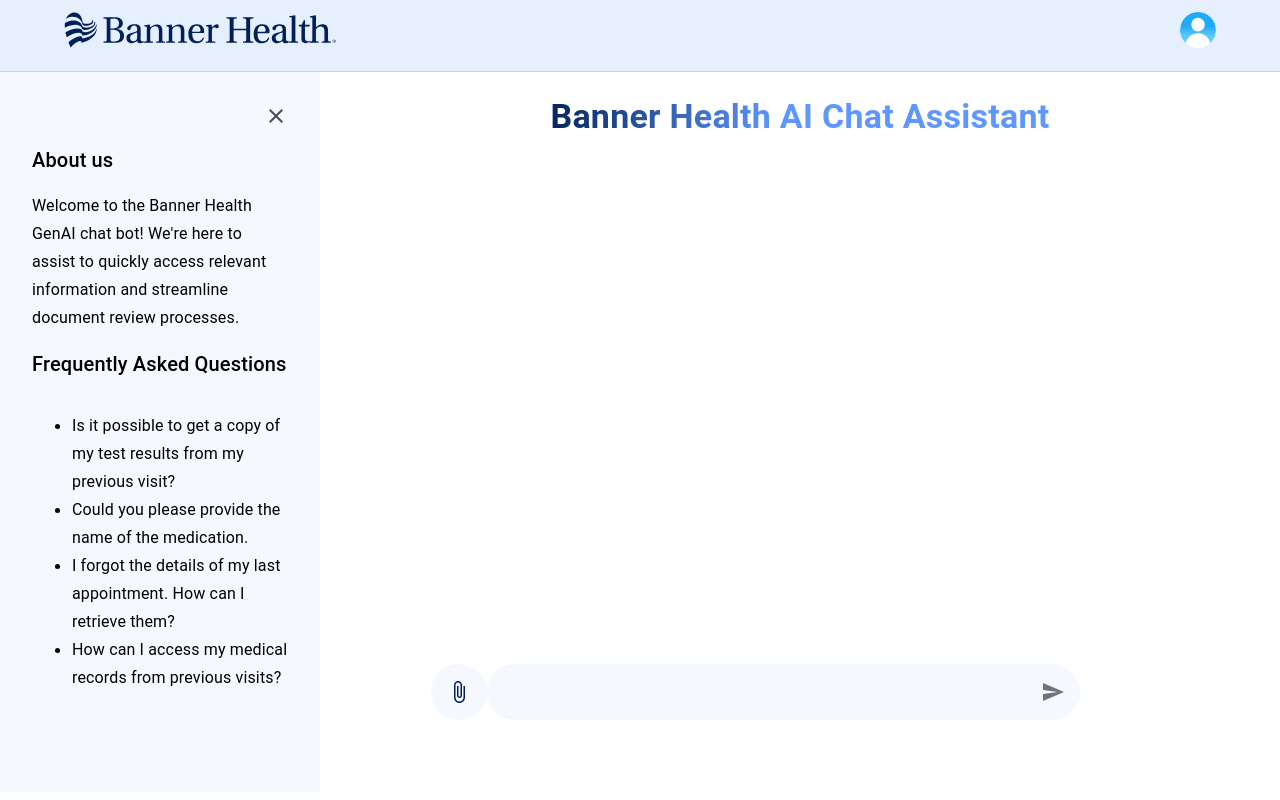
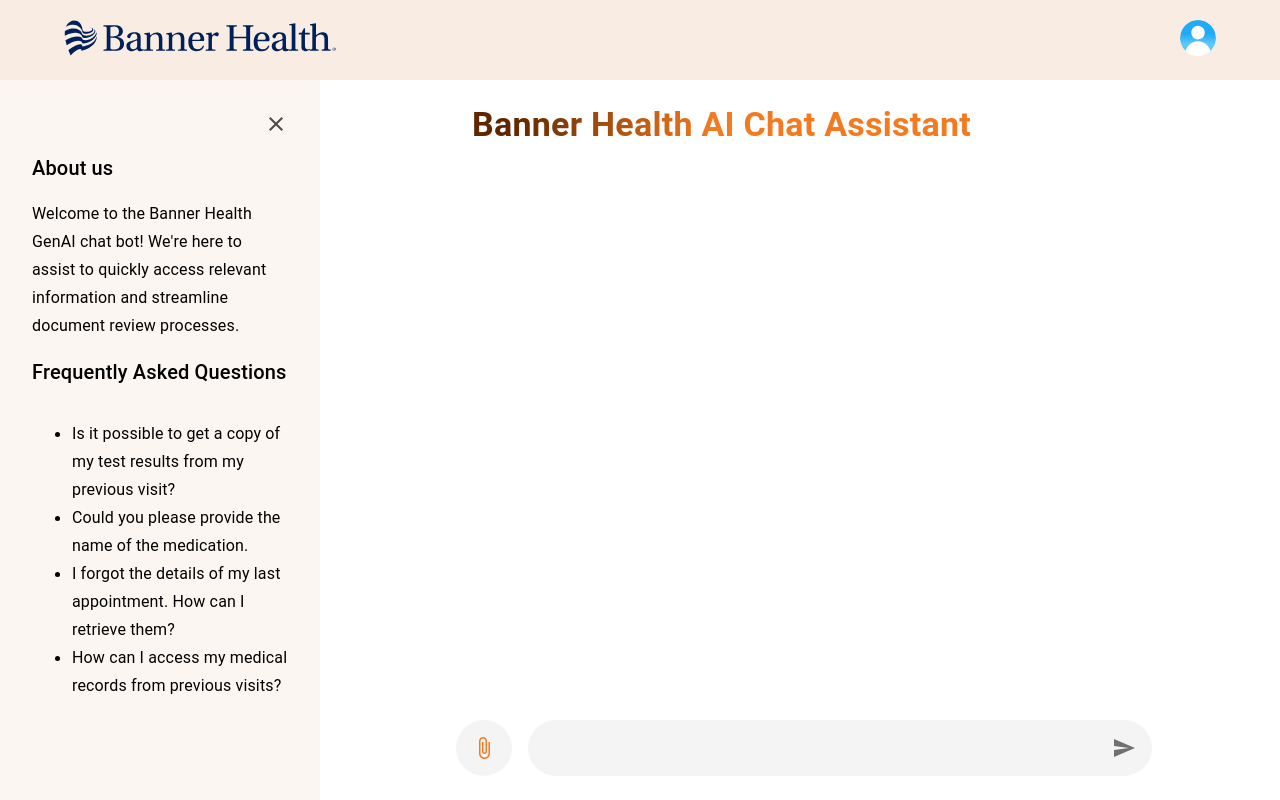
Before and after one commit to aiguru10/ChatbotTemplate, a React (Create React App) app in the folder frontend/: page / in a window 1280 px wide. Built offline with nearby package versions, Linux system fonts and the light colour scheme.

Commit message:
Theme, allow attachment constants added, fixed the chat height issue

```diff
--- a/frontend/src/App.js
+++ b/frontend/src/App.js
@@ -1,5 +1,4 @@
 import React, { useState } from "react";
-import "./styles.js";
 import theme from "./theme"; // Import your theme
 import { ThemeProvider } from "@mui/material/styles"; // Import ThemeProvider
 
@@ -8,7 +7,6 @@ import AppHeader from "./Components/AppHeader";
 import LeftNav from "./Components/LeftNav";
 import ChatHeader from "./Components/ChatHeader";
 import ChatBody from "./Components/ChatBody";
-import Logo from "./Assets/Logo.svg";
 
 function App() {
   const [showLeftNav, setLeftNav] = useState(true);
@@ -21,17 +19,36 @@ function App() {
             <AppHeader />
           </Grid>
           <Grid item container direction="row" justifyContent="flex-start" alignItems="stretch" className="appFixedHeight100">
-            <Grid item xs={showLeftNav ? 3 : 0.5} sx={{ backgroundColor: (theme) => theme.palette.background.default }}>
+            <Grid item xs={showLeftNav ? 3 : 0.5} sx={{ backgroundColor: (theme) => theme.palette.background.chatLeftPanel }}>
               <LeftNav showLeftNav={showLeftNav} setLeftNav={setLeftNav} />
             </Grid>
-            <Grid container item xs={showLeftNav ? 9 : 11.5} direction="column" justifyContent="flex-start" alignItems="stretch" className="appWidth100 appHeight100" sx={{ padding: "1.5rem" }}>
+            <Grid
+              container
+              item
+              xs={showLeftNav ? 9 : 11.5}
+              direction="column"
+              justifyContent="flex-start"
+              alignItems="stretch"
+              className="appHeight100"
+              sx={{
+                padding: { xs: "1.5rem", md: "1.5rem 5%", lg: "1.5rem 10%", xl: "1.5rem 10%" },
+                backgroundColor: (theme) => theme.palette.background.chatBody,
+              }}
+            >
               <Grid item>
                 <ChatHeader />
               </Grid>
-              <Grid container item direction="row" alignItems="flex-end" sx={{height: "calc(100% - 2.625rem)"}}>
-                <Grid  className="appHeight100" item xs={10} md={10}>
-                  <ChatBody />
-                </Grid>
+              <Grid
+                container
+                item
+                direction="row"
+                justifyContent={"center"}
+                alignItems="flex-end"
+                sx={{
+                  height: { xs: "calc(100% - 2.625rem)", md: "calc(100% - 2.625rem)", lg: "calc(100% - 2.625rem)", xl: "calc(100% - 2.625rem)" },
+                }}
+              >
+                <ChatBody />
               </Grid>
             </Grid>
           </Grid>
--- a/frontend/src/Components/AppHeader.jsx
+++ b/frontend/src/Components/AppHeader.jsx
@@ -6,7 +6,7 @@ import { Grid, AppBar } from "@mui/material";
 
 function AppHeader() {
   return (
-    <AppBar position="static" sx={{ backgroundColor: (theme) => theme.palette.primary[70], height: "5rem", boxShadow: "none", borderBottom: (theme) => `1px solid ${theme.palette.primary[50]}` }}>
+    <AppBar position="static" sx={{ backgroundColor: (theme) => theme.palette.background.header, height: "5rem", boxShadow: "none", borderBottom: (theme) => `1px solid ${theme.palette.primary[50]}` }}>
       <Grid container direction="row" justifyContent="space-between" alignItems="center" sx={{ padding: "0 4rem" }} className="appHeight100">
         <Grid item>
           <img src={Logo} alt={`${APP_NAME} Logo`} height={36} />
--- a/frontend/src/Components/Attachment.jsx
+++ b/frontend/src/Components/Attachment.jsx
@@ -2,7 +2,7 @@ import React, { useState } from "react";
 import { Grid, Button, CircularProgress } from "@mui/material";
 import AttachFileIcon from "@mui/icons-material/AttachFile";
 import axios from "axios";
-import { chat_API } from "../utilities/constants";
+import { CHAT_API } from "../utilities/constants";
 
 function Attachment({ onFileUploadComplete }) {
   const [uploading, setUploading] = useState(false);
@@ -19,7 +19,7 @@ function Attachment({ onFileUploadComplete }) {
     setUploadStatus("");
 
     try {
-      const response = await axios.post(chat_API, formData);
+      const response = await axios.post(CHAT_API, formData);
       console.log(JSON.stringify(response.data));
       setUploadStatus("File uploaded successfully!");
       onFileUploadComplete(file, "File page limit check succeeded.");
@@ -28,7 +28,7 @@ function Attachment({ onFileUploadComplete }) {
       if (error.response && error.response.status === 413) {
         setUploadStatus("Error: Payload Too Large");
         onFileUploadComplete(file, "File size limit exceeded.");
-      } else if (error.code === 'ERR_NETWORK') {
+      } else if (error.code === "ERR_NETWORK") {
         setUploadStatus("Network Error");
         onFileUploadComplete(file, "Network Error. Please try again later.");
       } else {
--- a/frontend/src/Components/ChatBody.jsx
+++ b/frontend/src/Components/ChatBody.jsx
@@ -1,11 +1,12 @@
 import React, { useState, useRef, useEffect } from "react";
-import { Container, Grid, Avatar, Typography } from "@mui/material";
+import { Grid, Avatar, Typography, Box } from "@mui/material";
 import Attachment from "./Attachment";
 import ChatInput from "./ChatInput";
 import BotFileCheckReply from "./BotFileCheckReply";
 import UserAvatar from "../Assets/UserAvatar.svg";
 import StreamingResponse from "./StreamingResponse"; // Import StreamingResponse component
 import createMessageBlock from "../utilities/createMessageBlock";
+import { ALLOW_FILE_UPLOAD } from "../utilities/constants";
 
 function ChatBody() {
   const [messageList, setMessageList] = useState([]);
@@ -29,81 +30,37 @@ function ChatBody() {
   };
 
   const handleFileUploadComplete = (file, fileStatus) => {
-    const newMessageBlock = createMessageBlock(
-      `File uploaded: ${file.name}`,
-      "USER",
-      "FILE",
-      "SENT",
-      file.name,
-      fileStatus
-    );
+    const newMessageBlock = createMessageBlock(`File uploaded: ${file.name}`, "USER", "FILE", "SENT", file.name, fileStatus);
     setMessageList((prevList) => [...prevList, newMessageBlock]);
 
     setTimeout(() => {
-      const botMessageBlock = createMessageBlock(
-        fileStatus === "File page limit check succeeded."
-          ? "Checking file size."
-          : fileStatus === "File size limit exceeded."
-          ? "File size limit exceeded. Please upload a smaller file."
-          : "Network Error. Please try again later.",
-        "BOT",
-        "FILE",
-        "RECEIVED",
-        file.name,
-        fileStatus
-      );
+      const botMessageBlock = createMessageBlock(fileStatus === "File page limit check succeeded." ? "Checking file size." : fileStatus === "File size limit exceeded." ? "File size limit exceeded. Please upload a smaller file." : "Network Error. Please try again later.", "BOT", "FILE", "RECEIVED", file.name, fileStatus);
       setMessageList((prevList) => [...prevList, botMessageBlock]);
     }, 1000); // Simulate processing time
   };
 
   return (
-    <Container maxWidth="md" className="appHeight100">
-      <Grid container spacing={2} justifyContent={"space-between"} className="appHeight100" sx={{mt:4}}>
-        <Grid
-          container
-          spacing={3}
-          direction="row"
-          // justifyContent="flex-end"
-          // alignItems="stretch"
-          item
-          xs={12}
-          className="chatScrollContainer"
-        >
+    <>
+      <Box display="flex" flexDirection="column" justifyContent="space-between" className="appHeight100 appWidth100">
+        <Box flex={1} overflow="auto" className="chatScrollContainer">
           {messageList.map((msg, index) => (
-            <Grid item xs={12} key={index}>
-              {msg.sentBy === "USER" ? (
-                <UserReply message={msg.message} />
-              ) : msg.sentBy === "BOT" && msg.state === "PROCESSING" ? (
-                <StreamingResponse initialMessage={msg.message} />
-              ) : (
-                <BotFileCheckReply
-                  message={msg.message}
-                  fileName={msg.fileName}
-                  fileStatus={msg.fileStatus}
-                  messageType={msg.sentBy === "USER" ? "user_doc_upload" : "bot_response"}
-                />
-              )}
-            </Grid>
+            <Box key={index} mb={2}>
+              {msg.sentBy === "USER" ? <UserReply message={msg.message} /> : msg.sentBy === "BOT" && msg.state === "PROCESSING" ? <StreamingResponse initialMessage={msg.message} /> : <BotFileCheckReply message={msg.message} fileName={msg.fileName} fileStatus={msg.fileStatus} messageType={msg.sentBy === "USER" ? "user_doc_upload" : "bot_response"} />}
+            </Box>
           ))}
           <div ref={messagesEndRef} />
-        </Grid>
-        <Grid
-          item
-          xs={12}
-          // spacing={2}
-          container
-          direction="row"
-          justifyContent="space-between"
-          alignItems="end"
-          sx={{mb: 10}}
-        >
-          <Grid container item xs={2} sx={{ mt: 2 }}>
+        </Box>
+
+        <Box display="flex" justifyContent="space-between" alignItems="flex-end" sx={{ flexShrink: 0 }}>
+          <Box sx={{ display: ALLOW_FILE_UPLOAD === true ? "flex" : "none" }}>
             <Attachment onFileUploadComplete={handleFileUploadComplete} />
-          </Grid>
-          <ChatInput onSendMessage={handleSendMessage} processing={processing} />
-        </Grid>
-      </Grid>
-    </Container>
+          </Box>
+          <Box sx={{ width: "100%" }} ml={2}>
+            <ChatInput onSendMessage={handleSendMessage} processing={processing} />
+          </Box>
+        </Box>
+      </Box>
+    </>
   );
 }
 
@@ -111,15 +68,9 @@ export default ChatBody;
 
 function UserReply({ message }) {
   return (
-    <Grid
-      container
-      direction="row"
-      justifyContent="flex-end"
-      alignItems="flex-end"
-    >
-      <Grid item className="userMessage">
-      <Typography variant='body2'>
-        {message}</Typography>
+    <Grid container direction="row" justifyContent="flex-end" alignItems="flex-end">
+      <Grid item className="userMessage" sx={{ backgroundColor: (theme) => theme.palette.background.userMessage }}>
+        <Typography variant="body2">{message}</Typography>
       </Grid>
       <Grid item>
         <Avatar alt={"User Profile Pic"} src={UserAvatar} />
@@ -130,12 +81,7 @@ function UserReply({ message }) {
 
 const getBotResponse = (setMessageList, setProcessing, message) => {
   setProcessing(true);
-  const botMessageBlock = createMessageBlock(
-    "Processing your request...",
-    "BOT",
-    "TEXT",
-    "PROCESSING"
-  );
+  const botMessageBlock = createMessageBlock(message, "BOT", "TEXT", "PROCESSING");
   setMessageList((prevList) => [...prevList, botMessageBlock]);
   setProcessing(false);
   // WebSocket connection and handling will be done by the StreamingResponse component
--- a/frontend/src/Components/ChatHeader.jsx
+++ b/frontend/src/Components/ChatHeader.jsx
@@ -1,14 +1,13 @@
 import React from "react";
-import Grid from "@mui/material/Grid";
 import Typography from "@mui/material/Typography";
-import { CHAT_HEADER_TITLE } from "../utilities/constants";
+import { CHAT_HEADER_TITLE, HEADER_TEXT_GRADIENT } from "../utilities/constants";
 import { Container } from "@mui/material";
 
 function ChatHeader() {
   return (
     <>
-      <Container maxWidth="md">
-        <Typography variant="h4" className="chatHeaderText">
+      <Container>
+        <Typography variant="h4" className="chatHeaderText" sx={{ background: HEADER_TEXT_GRADIENT }}>
           {CHAT_HEADER_TITLE}
         </Typography>
       </Container>
--- a/frontend/src/Components/ChatInput.jsx
+++ b/frontend/src/Components/ChatInput.jsx
@@ -5,16 +5,13 @@ import SendIcon from "@mui/icons-material/Send";
 function ChatInput({ onSendMessage, processing }) {
   const [message, setMessage] = useState("");
   const [helperText, setHelperText] = useState("");
-  const [iconColor, setIconColor] = useState('primary'); // Initial custom color
 
   // Function to handle typing event
   const handleTyping = (event) => {
     if (helperText) {
       setHelperText("");
-
     }
     setMessage(event.target.value);
-    setIconColor('secondary');
   };
 
   // Function to handle send message
@@ -22,14 +19,13 @@ function ChatInput({ onSendMessage, processing }) {
     if (message.trim() !== "") {
       onSendMessage(message);
       setMessage("");
-      setIconColor('primary'); // Revert back to initial color
     } else {
       setHelperText("Cannot send empty message");
     }
   };
 
   return (
-    <Grid container item xs={10} alignItems="center" className="sendMessageContainer">
+    <Grid container item xs={12} alignItems="center" className="sendMessageContainer">
       <Grid item xs={11.5}>
         <TextField
           multiline
@@ -38,11 +34,9 @@ function ChatInput({ onSendMessage, processing }) {
           id="USERCHATINPUT"
           value={message}
           onKeyDown={(e) => {
-            if (e.key === "Enter")
-                handleSendMessage();
-            }}
-
-            onChange={handleTyping}
+            if (e.key === "Enter") handleSendMessage();
+          }}
+          onChange={handleTyping}
           helperText={helperText}
           sx={{
             "& fieldset": { border: "none" },
@@ -54,7 +48,8 @@ function ChatInput({ onSendMessage, processing }) {
           aria-label="send"
           disabled={processing}
           onClick={handleSendMessage}
-          style={{ color: iconColor }} // Use custom color
+          // iconColor
+          color={message.trim() !== "" ? "primary" : "default"}
         >
           <SendIcon />
         </IconButton>
--- a/frontend/src/index.css
+++ b/frontend/src/index.css
@@ -130,7 +130,7 @@ code {
   text-align: start;
   padding: 10px !important;
   max-width: 75%;
-  background: #f5f7fa;
+  /* background: #f5f7fa; */
   border-radius: 8px;
   flex: none;
 }
@@ -140,7 +140,7 @@ code {
   text-align: start;
   padding: 10px !important;
   max-width: 75%;
-  background: #e1ebff;
+  /* background: #e1ebff; */
   border-radius: 8px;
   flex: none;
 }
@@ -151,9 +151,9 @@ code {
   /* margin-left: 1rem; */
   border-radius: 40px;
 }
-.MuiGrid-root.MuiGrid-container.MuiGrid-item.sendMessageContainer, .MuiButton-root.attachmentButton
-  {
-  background: #f5f8fe;
+.MuiGrid-root.MuiGrid-container.MuiGrid-item.sendMessageContainer,
+.MuiButton-root.attachmentButton {
+  background: #f4f4f4;
 }
 
 .MuiButton-root.attachmentButton {
@@ -173,8 +173,7 @@ p#USERCHATINPUT-helper-text {
   padding-bottom: 12px;
 }
 .MuiTypography-h4.chatHeaderText {
-  text-align: center;
-  background: linear-gradient(89.84deg, #00205a 19.48%, #5e97ff 47.28%);
+  text-align: start;
   -webkit-background-clip: text;
   -webkit-text-fill-color: transparent;
   background-clip: text;
@@ -183,36 +182,14 @@ p#USERCHATINPUT-helper-text {
 }
 /* Base styles for .chatScrollContainer */
 .chatScrollContainer {
-  max-height: 69vh;
   overflow-y: auto;
-}
-
-/* Media query for tablets and smaller screens (e.g., iPads) */
-@media (max-width: 1024px) {
-  .chatScrollContainer {
-    max-height: 70vh; /* Adjust the max-height as needed */
-  }
-}
-
-/* Media query for phones and smaller screens (e.g., iPhones, Android phones) */
-@media (max-width: 768px) {
-  .chatScrollContainer {
-    max-height: 75vh; /* Adjust the max-height as needed */
-  }
-}
-
-/* Media query for very small phones (e.g., small Android phones, older iPhones) */
-@media (max-width: 480px) {
-  .chatScrollContainer {
-    max-height: 80vh; /* Adjust the max-height as needed */
-  }
 }
 
 /* for bot file check reply */
 
 @keyframes backgroundTransitionGreen {
   0% {
-    background-color: #E1EBFF; /* Initial blue color */
+    background-color: #e1ebff; /* Initial blue color */
   }
   100% {
     background-color: green; /* Final green color */
@@ -221,7 +198,7 @@ p#USERCHATINPUT-helper-text {
 
 @keyframes backgroundTransitionRed {
   0% {
-    background-color: #E1EBFF; /* Initial blue color */
+    background-color: #e1ebff; /* Initial blue color */
   }
   100% {
     background-color: red; /* Final red color */
@@ -243,12 +220,12 @@ p#USERCHATINPUT-helper-text {
   height: 24px;
   border: 4px solid rgba(0, 0, 0, 0.1);
   border-radius: 50%;
-  border-top-color: #75787B;
+  border-top-color: #75787b;
   animation: loadingSpinner 1s linear infinite;
 }
 
 .file-status-box {
-  border: 1px solid #75787B;
+  border: 1px solid #75787b;
   border-radius: 1rem;
   padding: 4px 12px;
   margin-top: 4px;
--- a/frontend/src/theme.js
+++ b/frontend/src/theme.js
@@ -1,18 +1,21 @@
-// theme.js
-import { createTheme, ThemeProvider } from "@mui/material/styles";
+import { createTheme } from "@mui/material/styles";
+import { PRIMARY_MAIN, SECONDARY_MAIN, CHAT_BODY_BACKGROUND, CHAT_LEFT_PANEL_BACKGROUND, HEADER_BACKGROUND, USERMESSAGE_BACKGROUND, BOTMESSAGE_BACKGROUND } from "./utilities/constants";
 
 const theme = createTheme({
   palette: {
     primary: {
-      main: "#00205A", // Banner Health blue
-      50: "#BFD5FE",
-      70: "#E6EFFE",
+      main: PRIMARY_MAIN,
     },
     background: {
-      default: "#F5F8FE",
+      default: CHAT_BODY_BACKGROUND,
+      chatBody: CHAT_BODY_BACKGROUND,
+      chatLeftPanel: CHAT_LEFT_PANEL_BACKGROUND,
+      header: HEADER_BACKGROUND,
+      botMessage: BOTMESSAGE_BACKGROUND,
+      userMessage: USERMESSAGE_BACKGROUND,
     },
     secondary: {
-      main: "#8DC7E8",
+      main: SECONDARY_MAIN,
     },
   },
 });
--- a/frontend/src/utilities/constants.js
+++ b/frontend/src/utilities/constants.js
@@ -1,8 +1,34 @@
-// constants.js
-export const APP_NAME = "Banner Health";
-export const APP_ASSISTANT_NAME = "Banner Health GenAI Bot";
-export const ABOUT_US = "Welcome to the Banner Health GenAI chat bot! We're here to assist to  quickly access relevant information and streamline document review processes.";
+// --------------------------------------------------------------------------------------------------------//
+
+// Primary color constants for the theme
+export const PRIMARY_MAIN = "#F47A1F"; // The main primary color used for buttons, highlights, etc.
+
+// Background color constants
+export const SECONDARY_MAIN = "#5F2700"; // The main secondary color used for less prominent elements
+
+// Chat component background colors
+export const CHAT_BODY_BACKGROUND = "#FFFFFF"; // Background color for the chat body area
+export const CHAT_LEFT_PANEL_BACKGROUND = "#fcf6f2"; // Background color for the left panel in the chat
+export const HEADER_BACKGROUND = "#f9ece2"; // Background color for the header
+export const HEADER_TEXT_GRADIENT = "linear-gradient(89.84deg, #5F2700 6.14%, #F47A1F 36.64%);";
+// Message background colors
+export const BOTMESSAGE_BACKGROUND = "#FDF0E1"; // Background color for messages sent by the bot
+export const USERMESSAGE_BACKGROUND = "#E6E6E6"; // Background color for messages sent by the user
+
+// --------------------------------------------------------------------------------------------------------//
+// --------------------------------------------------------------------------------------------------------//
+
+export const APP_NAME = "Banner Health"; // The name of the application
+export const APP_ASSISTANT_NAME = "Banner Health GenAI Bot"; // The name of the chat assistant
+export const ABOUT_US = "Welcome to the Banner Health GenAI chat bot! We're here to assist to quickly access relevant information and streamline document review processes."; // Description for the "About Us" section
+// List of frequently asked questions
 export const FAQS = ["Is it possible to get a copy of my test results from my previous visit?", "Could you please provide the name of the medication.", "I forgot the details of my last appointment. How can I retrieve them?", "How can I access my medical records from previous visits?"];
-export const CHAT_HEADER_TITLE = "Banner Health AI Chat Assistant";
-export const chat_API = 'https://v1npsugq9g.execute-api.us-west-2.amazonaws.com/dev/upload';
-export const websocket_API = 'wss://p41tv6njhg.execute-api.us-west-2.amazonaws.com/production/'
+export const CHAT_HEADER_TITLE = "Banner Health AI Chat Assistant"; // Title for the chat header
+export const CHAT_API = "https://v1npsugq9g.execute-api.us-west-2.amazonaws.com/dev/upload"; // URL for the chat API endpoint
+export const WEBSOCKET_API = "wss://p41tv6njhg.execute-api.us-west-2.amazonaws.com/production/"; // URL for the WebSocket API endpoint
+
+// --------------------------------------------------------------------------------------------------------//
+// --------------------------------------------------------------------------------------------------------//
+
+// Features
+export const ALLOW_FILE_UPLOAD = true;
```
Also changed, not shown: frontend/src/Components/StreamingResponse.jsx (+17 -19 lines), frontend/src/styles.js (deleted, +0 -10 lines).
